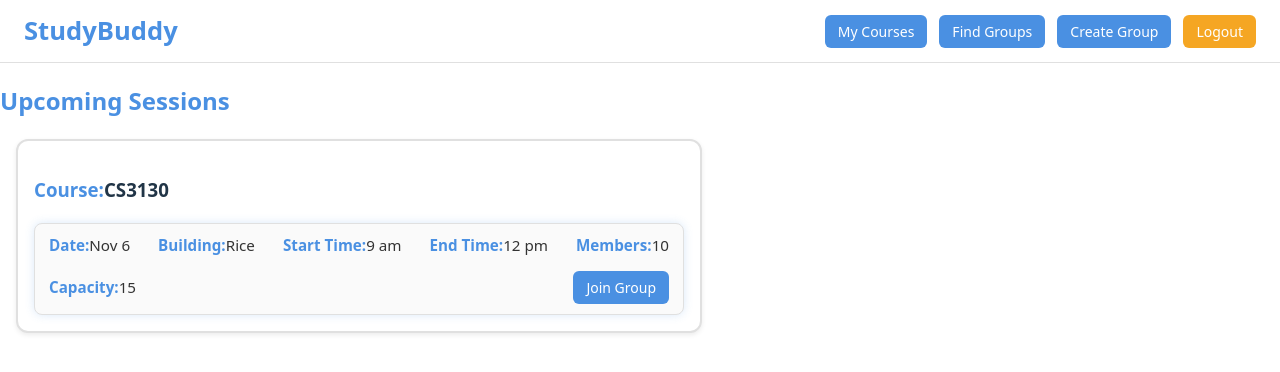
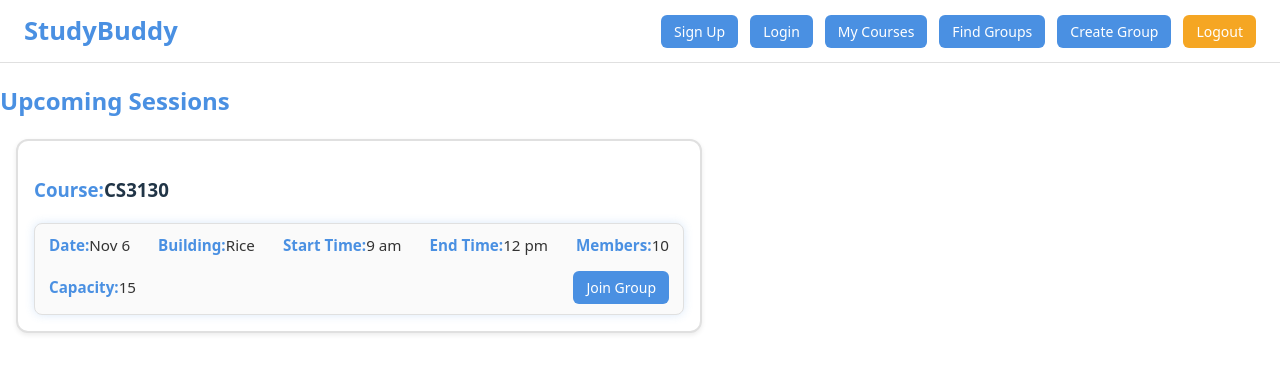
Before and after one commit to Shougal/studdyBuddy, a React (Vite) app in the folder studdyBuddyFrontEnd/: page / in a window 1280 px wide. Shown: the top 372 px of the page. Built offline with nearby package versions, Linux system fonts and the light colour scheme.

Commit message:
Update App routes + Navbar links

```diff
--- a/studdyBuddyFrontEnd/src/App.jsx
+++ b/studdyBuddyFrontEnd/src/App.jsx
@@ -1,3 +1,4 @@
+import React, { useState } from "react";
 import { BrowserRouter as Router, Routes, Route } from "react-router-dom";
 import Navbar from "./components/layout/Navbar";
 
@@ -7,22 +8,41 @@ import User from "./pages/User";
 import { CreateGroup } from "./pages/CreateGroup";
 import FindGroups from "./pages/FindGroups";
 import UserSchedule from "./pages/UserSchedule";
+import Login from "./pages/Login";
+import SignUp from "./pages/SignUp.jsx";
+
+
+
+
 
 function App() {
+  const [user, setUser] = useState(null);
+
+  const handleLogin = (userData) => {
+    setUser(userData);
+    console.log("Logged in as:", userData);
+    // optional: localStorage.setItem("user", JSON.stringify(userData));
+  };
+
   const handleLogout = () => {
+    setUser(null);
     console.log("User logged out");
+    // optional: localStorage.removeItem("user");
   };
 
   return (
     <Router>
-      <Navbar onLogout={handleLogout} />
+      <Navbar onLogout={handleLogout} user={user} />
 
       <div className="page-container">
         <Routes>
           <Route path="/" element={<Home />} />
           <Route path="/groups" element={<FindGroups />} />
           <Route path="/schedule" element={<UserSchedule />} />
-          <Route path="/create-group" element={<CreateGroup />} />  {/* <-- FIX */}
+          <Route path="/create-group" element={<CreateGroup />} />
+          <Route path="/user" element={<User />} />
+          <Route path="/login" element={<Login onLogin={handleLogin} />} />
+          <Route path="/signup" element={<SignUp />} />   {/* NEW */}
         </Routes>
       </div>
     </Router>
--- a/studdyBuddyFrontEnd/src/components/layout/Navbar.jsx
+++ b/studdyBuddyFrontEnd/src/components/layout/Navbar.jsx
@@ -11,6 +11,17 @@ const Navbar = ({ onLogout }) => {
       </Link>
 
       <div className="nav-links">
+
+        {/* NEW AUTH BUTTONS */}
+        <Link to="/signup">
+          <Button label="Sign Up" size="small" />
+        </Link>
+
+        <Link to="/login">
+          <Button label="Login" size="small" />
+        </Link>
+
+        {/* EXISTING NAVIGATION */}
         <Link to="/schedule">
           <Button label="My Courses" size="small" />
         </Link>
```
